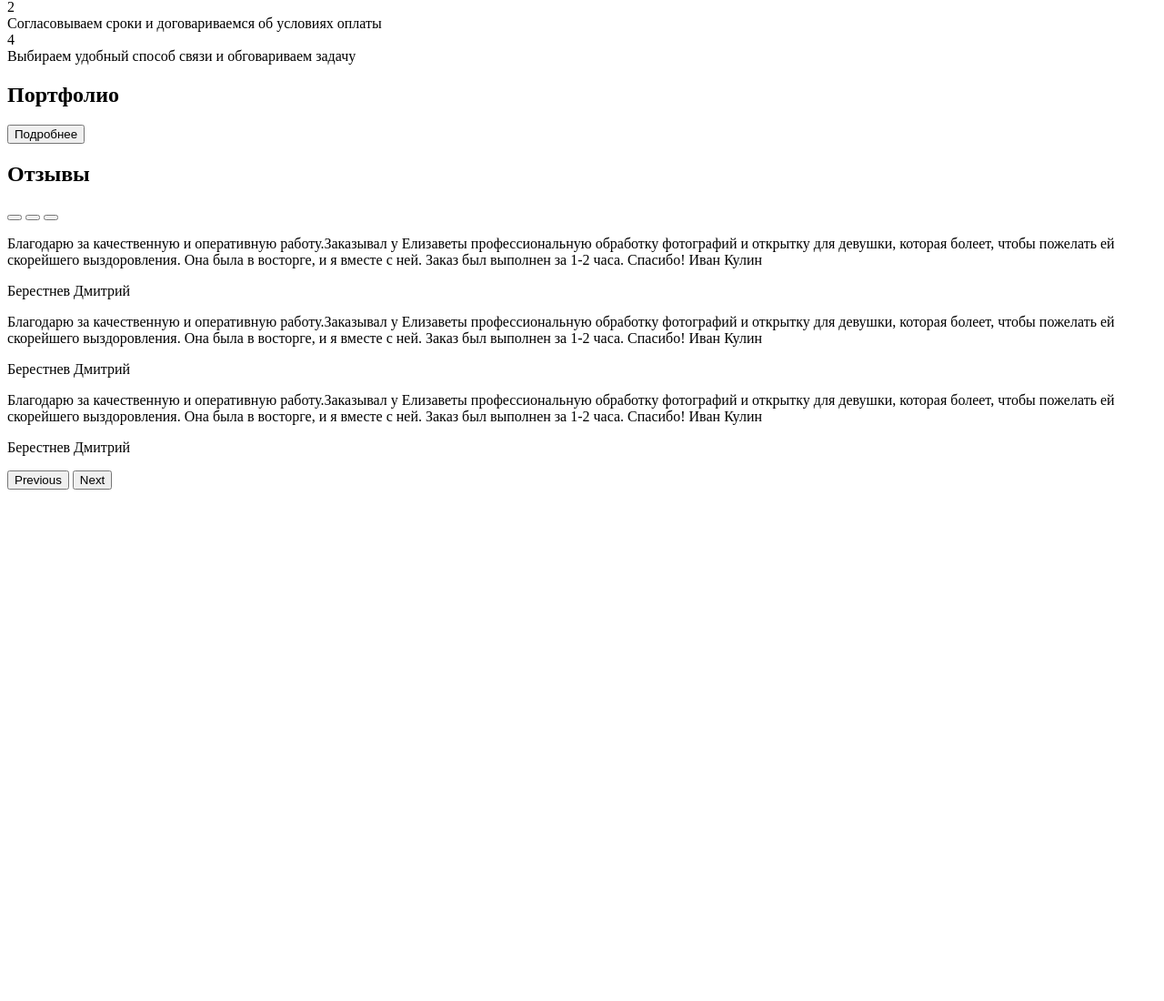
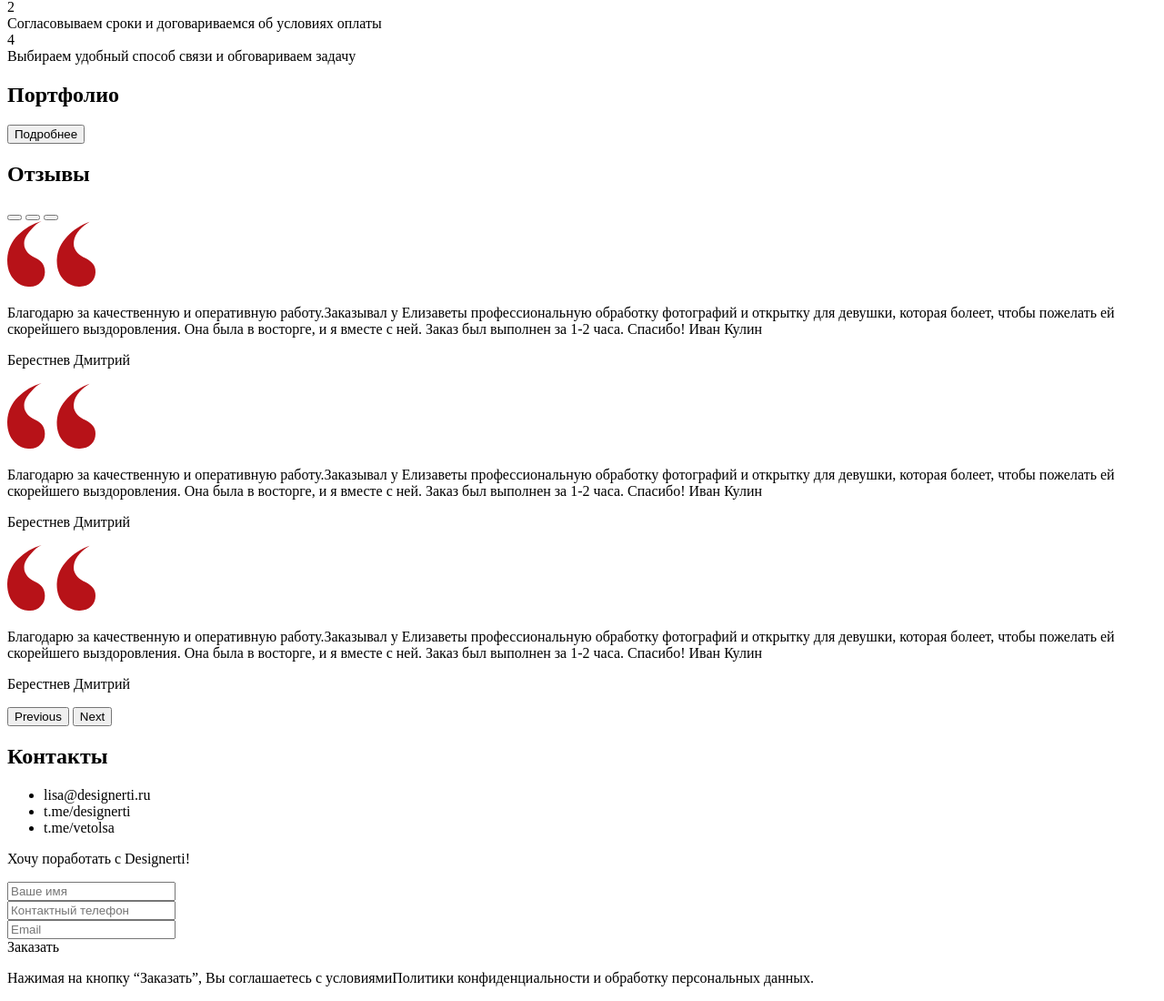
Before and after one commit to Brotiger/designerti-website, a PHP site: page / in a window 1280 px wide. Shown: the part 1479-2579 px from the top of the page at 91% size. Before the commit the page ends 2017 px from the top, so only its background shows below. Run offline with PHP 8.4, Linux system fonts and the light colour scheme.

Commit message:
add contact section

```diff
--- a/src/index.html
+++ b/src/index.html
@@ -221,6 +221,9 @@
         <div class="carousel-inner border border-dark">
           <div class="carousel-item active" data-bs-interval="10000">
             <div class="carousel-caption d-none d-md-block text-start">
+              <div class="d-flex">
+                <img src="./assets/img/comment.svg" class="pe-5">
+                <div>
                   <p>
                     Благодарю за качественную и оперативную работу.Заказывал у Елизаветы профессиональную обработку фотографий и открытку для девушки, которая болеет, чтобы пожелать ей скорейшего выздоровления. Она была в восторге, и я вместе с ней. Заказ был выполнен за 1-2 часа. Спасибо!
                     Иван Кулин
@@ -230,8 +233,13 @@
                   </p>
                 </div>
               </div>
+            </div>
+          </div>
           <div class="carousel-item" data-bs-interval="2000">
             <div class="carousel-caption d-none d-md-block text-start">
+              <div class="d-flex">
+                <img src="./assets/img/comment.svg" class="pe-5">
+                <div>
                   <p>
                     Благодарю за качественную и оперативную работу.Заказывал у Елизаветы профессиональную обработку фотографий и открытку для девушки, которая болеет, чтобы пожелать ей скорейшего выздоровления. Она была в восторге, и я вместе с ней. Заказ был выполнен за 1-2 часа. Спасибо!
                     Иван Кулин
@@ -241,8 +249,13 @@
                   </p>
                 </div>
               </div>
+            </div>
+          </div>
           <div class="carousel-item">
             <div class="carousel-caption d-none d-md-block text-start">
+              <div class="d-flex">
+                <img src="./assets/img/comment.svg" class="pe-5">
+                <div>
                   <p>
                     Благодарю за качественную и оперативную работу.Заказывал у Елизаветы профессиональную обработку фотографий и открытку для девушки, которая болеет, чтобы пожелать ей скорейшего выздоровления. Она была в восторге, и я вместе с ней. Заказ был выполнен за 1-2 часа. Спасибо!
                     Иван Кулин
@@ -250,6 +263,8 @@
                   <p class="text-secondary pt-4">
                     Берестнев Дмитрий
                   </p>
+                </div>
+              </div>
             </div>
           </div>
         </div>
@@ -263,5 +278,43 @@
         </button>
       </div>
     </section>
+    <section class="section-contact px-2">
+      <div class="row">
+        <div class="col">
+          <h2 class="h2 ps-5 wow fadeInLeft">
+            Контакты
+          </h2>
+          <div class="pt-4">
+            <ul class="ps-5">
+              <li>lisa@designerti.ru</li>
+              <li>t.me/designerti</li>
+              <li>t.me/vetolsa</li>
+            </ul>
+          </div>
+        </div>
+        <div class="col pt-5">
+          <p>Хочу поработать с Designerti!</p>
+          <form>
+            <div>
+              <input type="text" placeholder="Ваше имя" class="pb-3 mt-4">
+            </div>
+            <div>
+              <input type="phone" placeholder="Контактный телефон" class="pb-3 mt-4">
+            </div>
+            <div>
+              <input type="email" placeholder="Email" class="pb-3 mt-4">
+            </div>
+            <div>
+              <buttom type="submit" class="btn-d-danger py-2 px-5 mt-5 mb-4">
+                Заказать
+              </buttom>
+            </div>
+          </form>
+          <p class="agreement">
+            Нажимая на кнопку “Заказать”, Вы соглашаетесь с условиямиПолитики конфиденциальности и обработку персональных данных.
+          </p>
+        </div>
+      </div>
+    </section>
   </body>
 </html>
--- a/src/styles/sections/gallery/index.scss
+++ b/src/styles/sections/gallery/index.scss
@@ -1,7 +1,8 @@
 .section-gallery{
+    padding-top: 80px;
+
     .h2{
         padding-bottom: 80px;
-        padding-top: 80px;
     }
 
     .img {
--- a/src/styles/sections/stages/index.scss
+++ b/src/styles/sections/stages/index.scss
@@ -1,6 +1,8 @@
 .section-stages{
+    padding-top: 80px;
+
     .h2{
-        padding-bottom: 130px;
+        padding-bottom: 80px;
     }
 
     .stages{
--- a/src/styles/sections/types/index.scss
+++ b/src/styles/sections/types/index.scss
@@ -1,7 +1,8 @@
 .section-types {
+  padding-top: 80px;
+
   .h2{
     padding-bottom: 80px;
-    padding-top: 70px;
   }
 
   .card {
--- a/src/styles/style.scss
+++ b/src/styles/style.scss
@@ -5,5 +5,6 @@
 @import "sections/stages/index.scss";
 @import "sections/gallery/index.scss";
 @import "sections/comment/index.scss";
+@import "sections/contact/index.scss";
 @import "components/href.scss";
 @import "components/font.scss";
```
Also changed, not shown: src/styles/sections/comment/index.scss (+8 -0 lines), src/styles/sections/contact/index.scss (added, +29 -0 lines), src/assets/img/comment.svg (renamed from src/assets/img/“.svg). Lines whose indentation alone changed are shown as unchanged.
